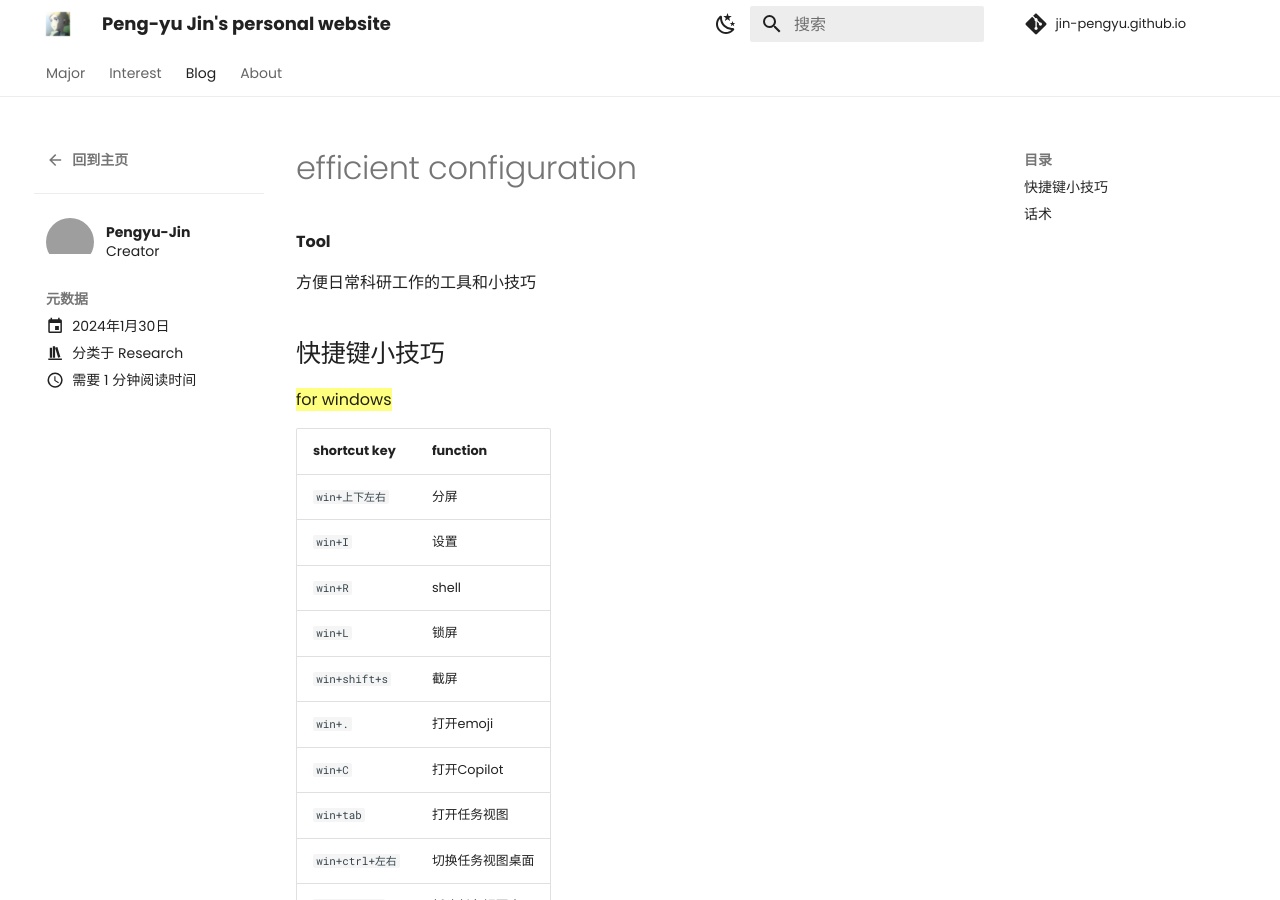
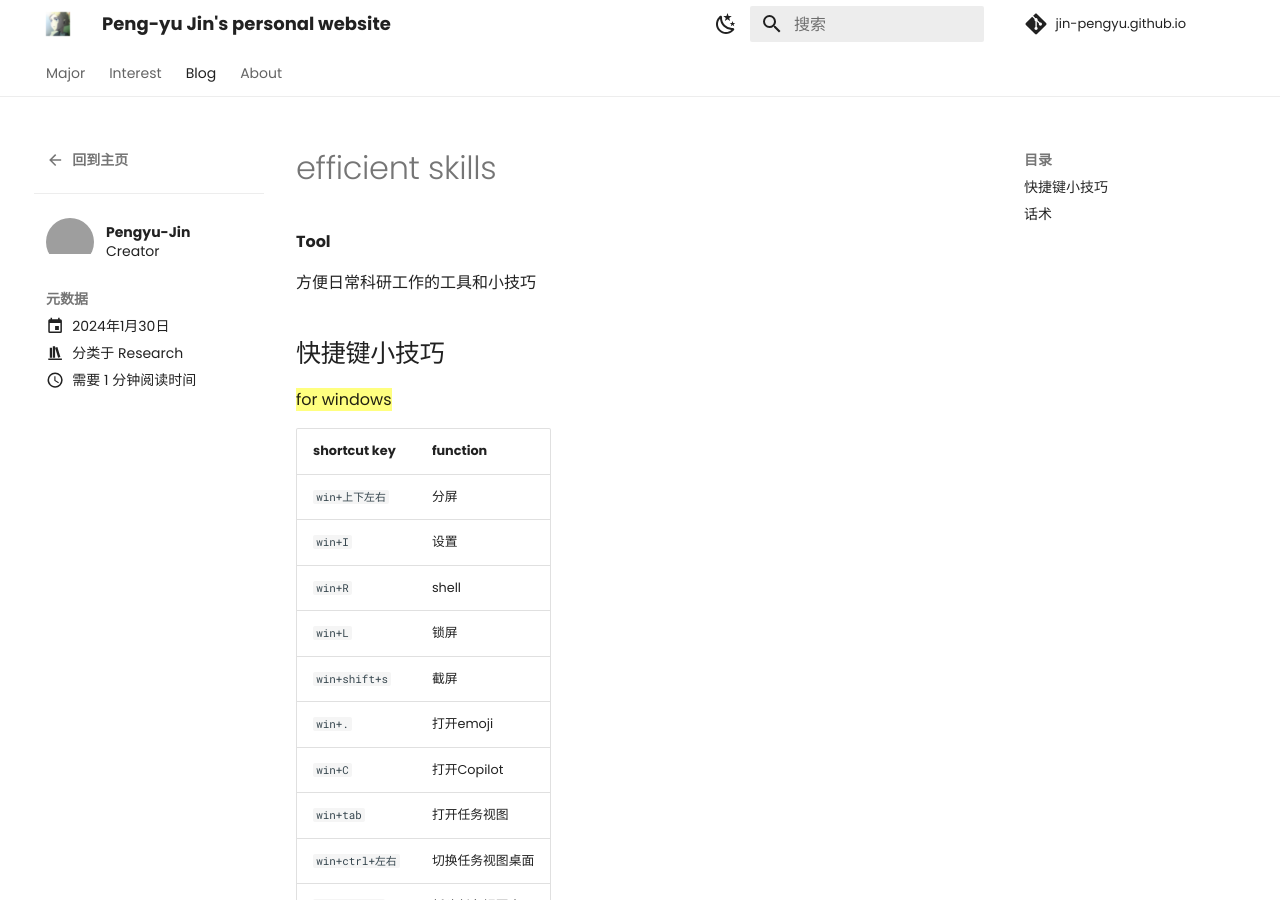
Before and after one commit to Pengyu-Jin/Pengyu-Jin.github.io, an MkDocs documentation site: the page built from docs/blog/posts/tool.md, in a window 1280 px wide and 900 px high. Built offline with MkDocs 1.6.1 and Material for MkDocs 9.7.7, drawn with Linux system fonts in a browser that asks for light colours; comment, search, counter and statistics services are not loaded; grey boxes are pictures that could not be loaded.

Commit message:
post-tool20240529

```diff
--- a/docs/blog/posts/tool.md
+++ b/docs/blog/posts/tool.md
@@ -1,8 +1,8 @@
 ---
-title: efficient configuration
+title: efficient skills
 date: 2024-01-30
 authors: [Pengyu-Jin]
-slug: efficient configuration
+slug: efficient skills
 categories:
   - Research
 ---
```
